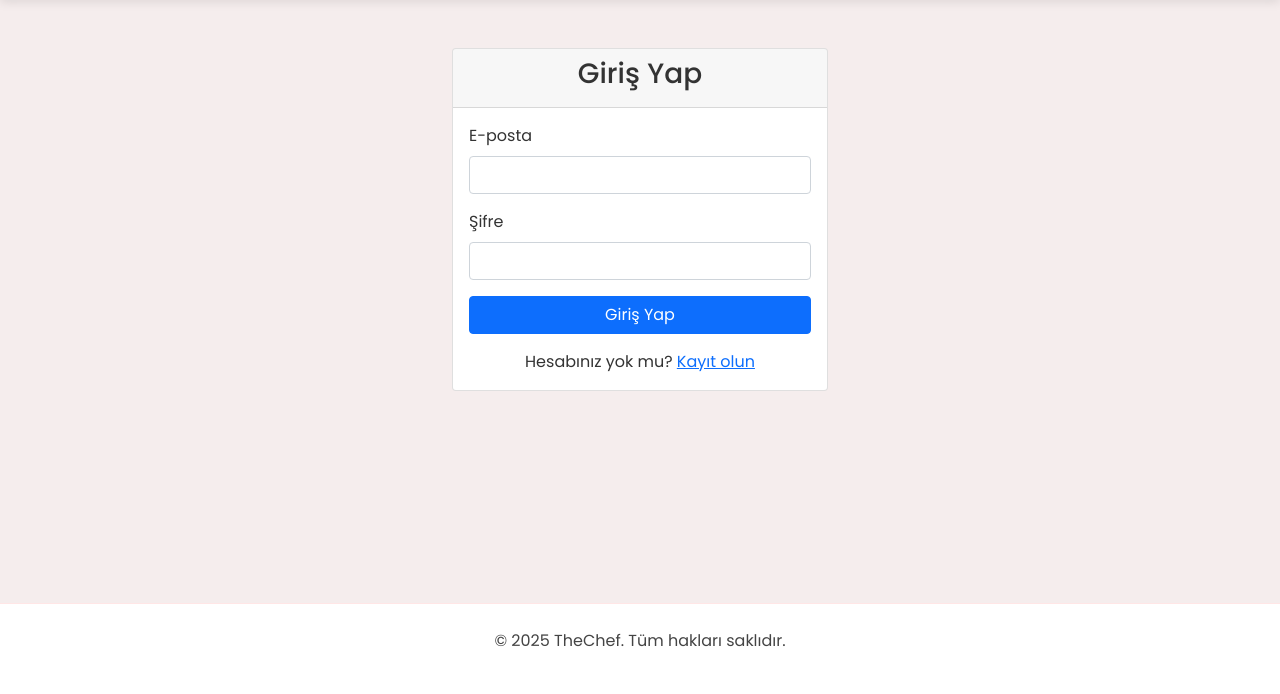
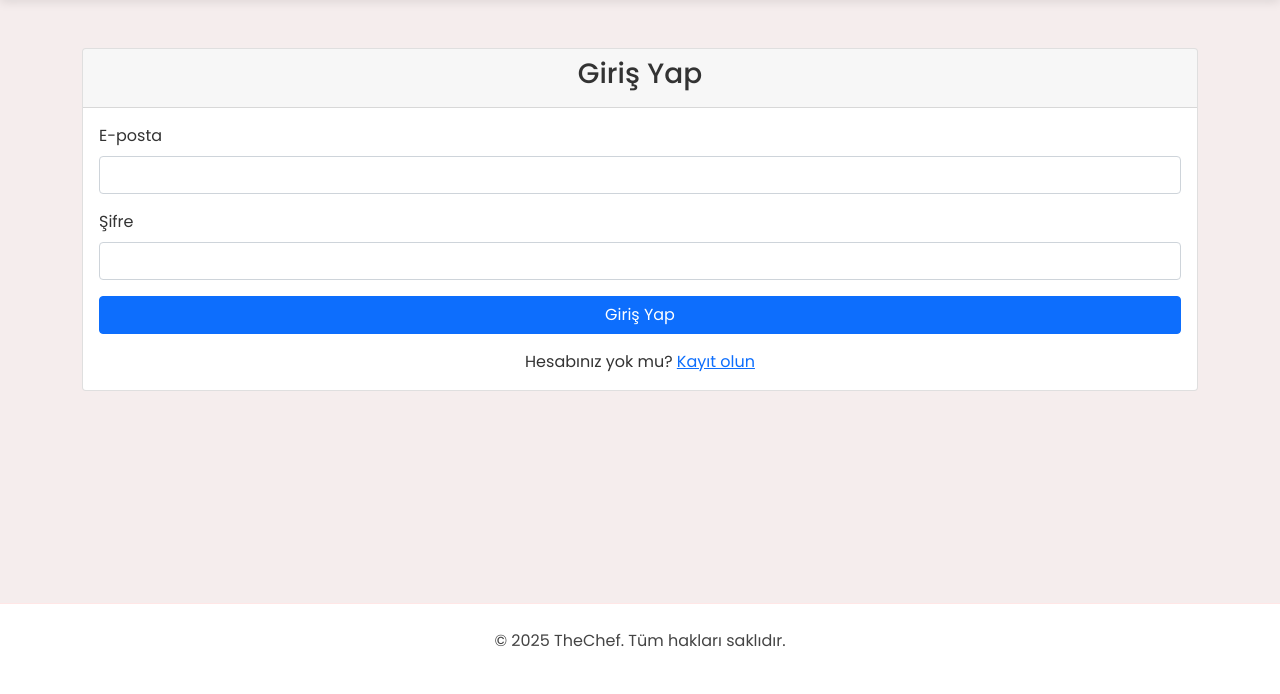
Before and after one commit to meryem74/thechef, a Flask app: page /login in a window 1280 px wide. Shown: the part 106-800 px from the top of the page. Run offline with Flask 3, Linux system fonts and the light colour scheme; grey boxes are pictures that could not be loaded.

Commit message:
Update login.html

```diff
--- a/templates/login.html
+++ b/templates/login.html
@@ -4,8 +4,6 @@
 
 {% block content %}
 <div class="auth-page">
-    <div class="row justify-content-center">
-        <div class="col-auto">
     <div class="card">
         <div class="card-header">
             <h3 class="text-center">Giriş Yap</h3>
@@ -29,6 +27,4 @@
         </div>
     </div>
 </div>
-    </div>
-</div>
 {% endblock %}
```
Lines whose indentation alone changed are shown as unchanged.
